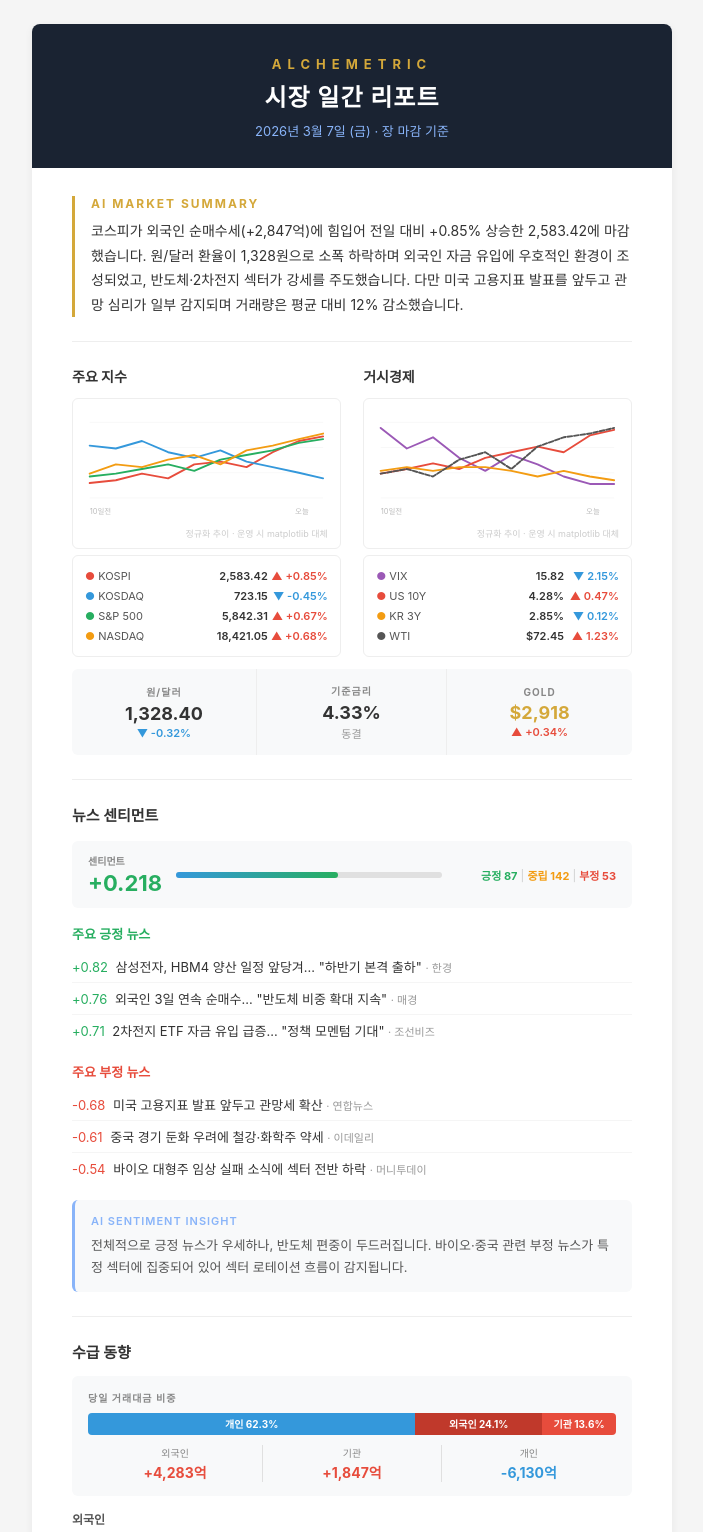
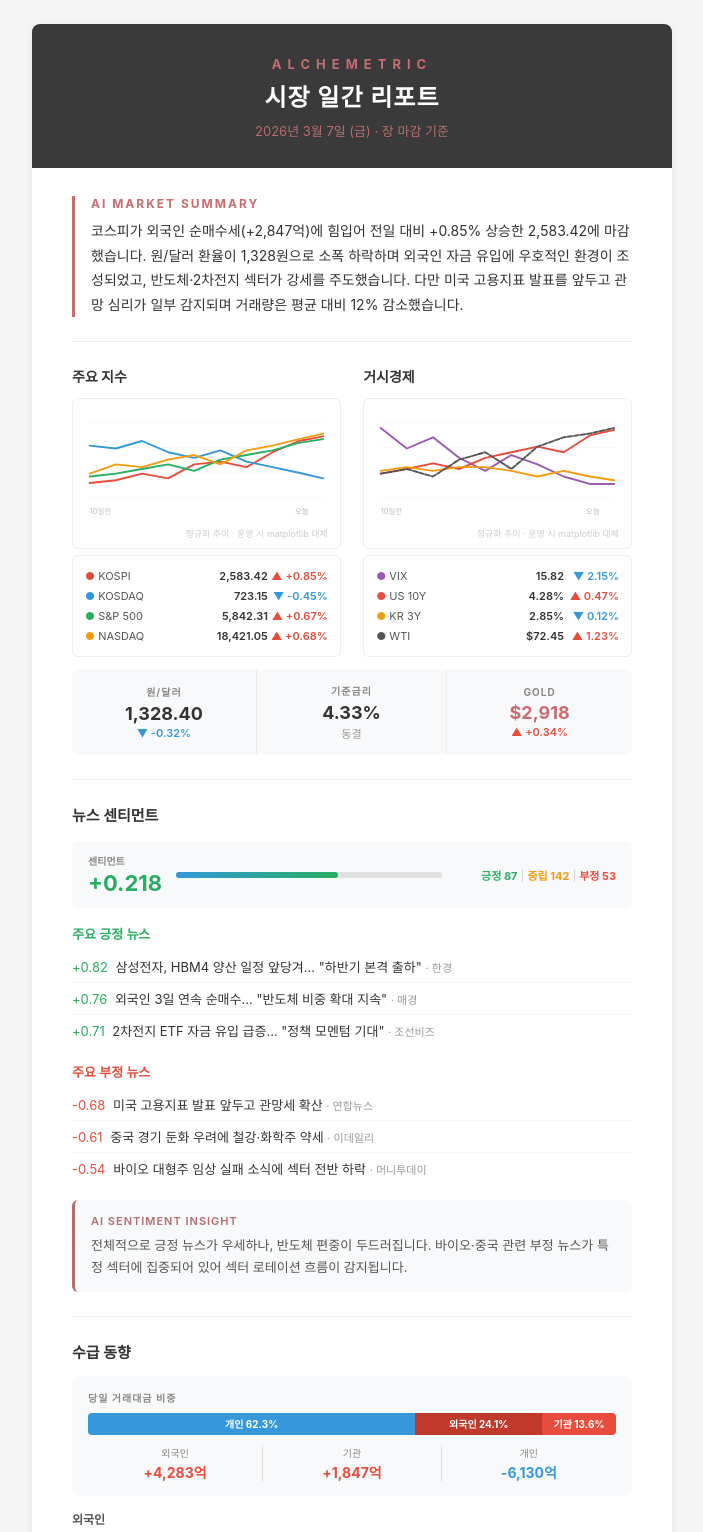
Before and after one commit to Develothy/AI_Finance, a Python web app: template app/report/templates/market_report.html in a window 1280 px wide. Shown: the top 1532 px of the page, without its empty margins (288-991 px from the left). Run offline with Jinja, Linux system fonts and the light colour scheme; the template is opened without the code that fills it, so the values that code supplies are empty.

```diff
--- a/app/report/templates/market_report.html
+++ b/app/report/templates/market_report.html
@@ -19,14 +19,14 @@
      ① 헤더
      ════════════════════════════════════════════ -->
 <tr>
-<td style="background-color:#1a2332;padding:32px 40px 28px;text-align:center;">
+<td style="background-color:#3a3a3a;padding:32px 40px 28px;text-align:center;">
   <table role="presentation" cellpadding="0" cellspacing="0" border="0" width="100%">
     <tr>
       <td style="text-align:center;">
         <!-- 로고 텍스트 -->
-        <div style="font-size:13px;letter-spacing:6px;color:#D4A83A;font-weight:700;margin-bottom:6px;">ALCHEMETRIC</div>
+        <div style="font-size:13px;letter-spacing:6px;color:#c96b6f;font-weight:700;margin-bottom:6px;">ALCHEMETRIC</div>
         <div style="font-size:24px;font-weight:700;color:#ffffff;letter-spacing:1px;margin-bottom:8px;">시장 일간 리포트</div>
-        <div style="font-size:13px;color:#89B4F9;">2026년 3월 7일 (금) &middot; 장 마감 기준</div>
+        <div style="font-size:13px;color:#b56e6e;">2026년 3월 7일 (금) &middot; 장 마감 기준</div>
       </td>
     </tr>
   </table>
@@ -41,8 +41,8 @@
 <td style="padding:28px 40px 24px;">
   <table role="presentation" cellpadding="0" cellspacing="0" border="0" width="100%">
     <tr>
-      <td style="border-left:3px solid #D4A83A;padding-left:16px;">
-        <div style="font-size:12px;font-weight:700;color:#D4A83A;letter-spacing:2px;margin-bottom:8px;">AI MARKET SUMMARY</div>
+      <td style="border-left:3px solid #c96b6f;padding-left:16px;">
+        <div style="font-size:12px;font-weight:700;color:#c96b6f;letter-spacing:2px;margin-bottom:8px;">AI MARKET SUMMARY</div>
         <div style="font-size:14px;color:#333333;line-height:1.75;">
           코스피가 외국인 순매수세(+2,847억)에 힘입어 전일 대비 +0.85% 상승한 2,583.42에 마감했습니다.
           원/달러 환율이 1,328원으로 소폭 하락하며 외국인 자금 유입에 우호적인 환경이 조성되었고,
@@ -196,7 +196,7 @@
       </td>
       <td width="33%" style="padding:14px 16px;text-align:center;">
         <div style="font-size:10px;font-weight:700;color:#888;letter-spacing:1px;margin-bottom:4px;">GOLD</div>
-        <div style="font-size:18px;font-weight:700;color:#D4A83A;">$2,918</div>
+        <div style="font-size:18px;font-weight:700;color:#c96b6f;">$2,918</div>
         <div style="font-size:11px;color:#E74C3C;font-weight:600;margin-top:2px;">&#9650; +0.34%</div>
       </td>
     </tr>
@@ -289,8 +289,8 @@
   </table>
 
   <!-- LLM 센티먼트 코멘트 -->
-  <div style="padding:14px 16px;background-color:#f8f9fa;border-radius:6px;border-left:3px solid #89B4F9;">
-    <div style="font-size:11px;font-weight:600;color:#89B4F9;letter-spacing:1px;margin-bottom:6px;">AI SENTIMENT INSIGHT</div>
+  <div style="padding:14px 16px;background-color:#f8f9fa;border-radius:6px;border-left:3px solid #b56e6e;">
+    <div style="font-size:11px;font-weight:600;color:#b56e6e;letter-spacing:1px;margin-bottom:6px;">AI SENTIMENT INSIGHT</div>
     <div style="font-size:13px;color:#555555;line-height:1.7;">
       전체적으로 긍정 뉴스가 우세하나, 반도체 편중이 두드러집니다. 바이오·중국 관련 부정 뉴스가 특정 섹터에 집중되어 있어 섹터 로테이션 흐름이 감지됩니다.
     </div>
@@ -597,8 +597,8 @@
 <td style="padding:24px 40px;">
   <table role="presentation" cellpadding="0" cellspacing="0" border="0" width="100%">
     <tr>
-      <td style="border-left:3px solid #D4A83A;padding-left:16px;">
-        <div style="font-size:12px;font-weight:700;color:#D4A83A;letter-spacing:2px;margin-bottom:8px;">AI MARKET OUTLOOK</div>
+      <td style="border-left:3px solid #c96b6f;padding-left:16px;">
+        <div style="font-size:12px;font-weight:700;color:#c96b6f;letter-spacing:2px;margin-bottom:8px;">AI MARKET OUTLOOK</div>
         <div style="font-size:14px;color:#333333;line-height:1.75;">
           오늘 시장은 반도체 중심의 외국인 매수세가 지수를 견인한 하루였습니다.
           환율 하락과 VIX 안정이 긍정적이나, 금요일 미국 비농업 고용지표 발표를 앞두고 단기적으로 변동성이 확대될 가능성이 있습니다.
@@ -616,7 +616,7 @@
      ⑧ 푸터
      ════════════════════════════════════════════ -->
 <tr>
-<td style="background-color:#1a2332;padding:28px 40px;">
+<td style="background-color:#3a3a3a;padding:28px 40px;">
   <table role="presentation" cellpadding="0" cellspacing="0" border="0" width="100%">
     <!-- 면책 조항 -->
     <tr>
@@ -635,13 +635,13 @@
         <table role="presentation" cellpadding="0" cellspacing="0" border="0" width="100%">
           <tr>
             <td>
-              <div style="font-size:13px;letter-spacing:4px;color:#D4A83A;font-weight:700;">ALCHEMETRIC</div>
+              <div style="font-size:13px;letter-spacing:4px;color:#c96b6f;font-weight:700;">ALCHEMETRIC</div>
               <div style="font-size:11px;color:#666666;margin-top:4px;">AI-Powered Quant Trading Platform</div>
             </td>
             <td style="text-align:right;">
-              <a href="#unsubscribe" style="font-size:11px;color:#89B4F9;text-decoration:none;">구독 설정 변경</a>
+              <a href="#unsubscribe" style="font-size:11px;color:#b56e6e;text-decoration:none;">구독 설정 변경</a>
               <span style="color:#444444;margin:0 6px;">|</span>
-              <a href="#unsubscribe" style="font-size:11px;color:#89B4F9;text-decoration:none;">구독 해지</a>
+              <a href="#unsubscribe" style="font-size:11px;color:#b56e6e;text-decoration:none;">구독 해지</a>
             </td>
           </tr>
         </table>
```
Also changed, not shown: README.md.
